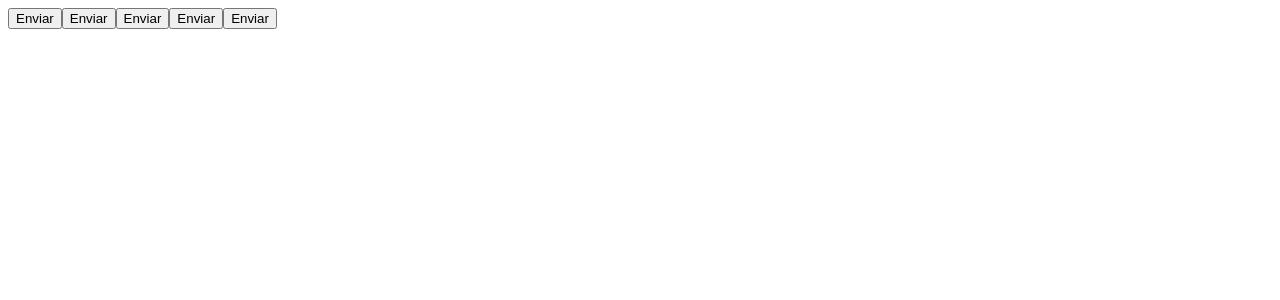
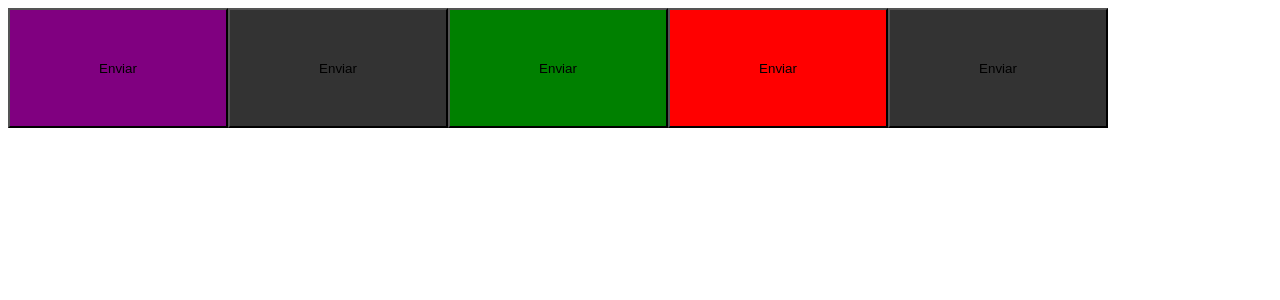
Before and after one commit to etizel/pomodoro-ignite-, a React (Vite) app: page / in a window 1280 px wide. Shown: the top 300 px of the page. Built offline with nearby package versions, Linux system fonts and the light colour scheme.

Commit message:
btn-styled_components-ts

```diff
--- a/src/App.tsx
+++ b/src/App.tsx
@@ -3,10 +3,10 @@ import { Button } from './components/Button';
 export function App() {
   return (
     <>
-      <Button />
-      <Button />
-      <Button />
-      <Button />
+      <Button color="primary" />
+      <Button color="secundary" />
+      <Button color="sucess" />
+      <Button color="danger" />
       <Button />
     </>
   );
--- /dev/null
+++ b/src/components/Button.module.css
@@ -0,0 +1,16 @@
+.button {
+  height: 120px;
+  width: 220px;
+}
+.primary {
+  background: purple;
+}
+.secundary {
+  background: #333;
+}
+.sucess {
+  background: green;
+}
+.danger {
+  background: red;
+}
--- a/src/components/Button.tsx
+++ b/src/components/Button.tsx
@@ -1,3 +1,11 @@
-export function Button() {
-  return <button>Enviar</button>;
+import styles from './Button.module.css';
+
+interface ButtonProps {
+  color?: 'primary' | 'secundary' | 'danger' | 'sucess';
 }
+
+export function Button({ color = 'secundary' }: ButtonProps) {
+  return (
+    <button className={`${styles.button} ${styles[color]}`}>Enviar</button>
+  );
+}
```
